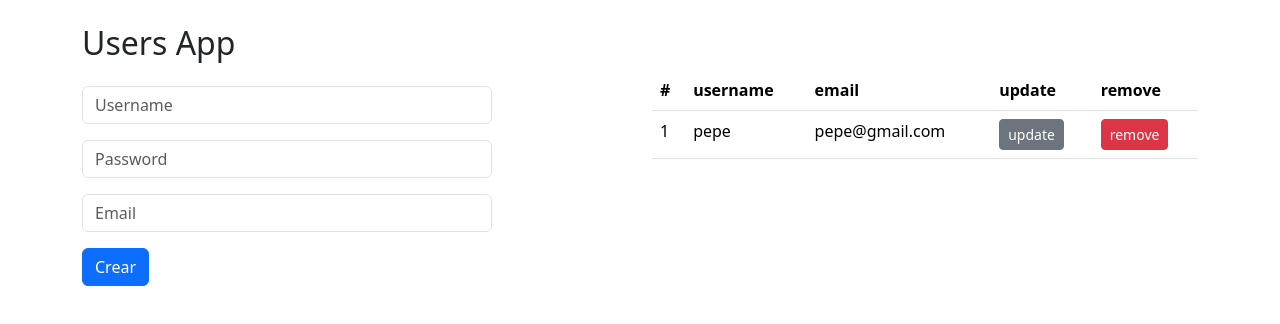
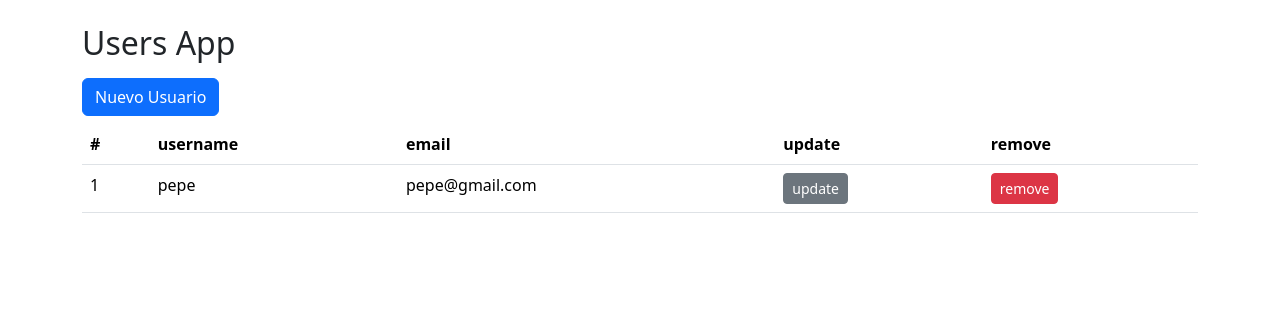
Before and after one commit to Memobig/6-users-app, a React (Vite) app: page / in a window 1280 px wide. Shown: the top 324 px of the page. Built offline with nearby package versions, Linux system fonts and the light colour scheme.

Commit message:
open/close formulario

```diff
--- a/src/UsersApp.jsx
+++ b/src/UsersApp.jsx
@@ -10,9 +10,12 @@ export const UsersApp = () => {
         users,
         userSelected,
         initialUserForm,
+        visibleForm,
         handlerAddUser,
         handlerRemoveUser,
         handlerUserSelectForm,
+        handlerOpenForm,
+        handlerCloseForm,
     } = useUsers();
 
     return (
@@ -20,22 +23,29 @@ export const UsersApp = () => {
             <h2>Users App</h2>
             <div className="row">
 
-                <div className="col">
-                    <UserForm
+
+                    {!visibleForm || <div className="col"><UserForm
                         handlerAddUser={handlerAddUser}
                         initialUserForm={initialUserForm}
                         userSelected={userSelected}
-                    />
-                </div>
+                        handlerCloseForm={handlerCloseForm}
+                    /></div>}
+
+
                 <div className="col">
-                    {users.length === 0
-                        ? <div className="alert alert-warning">No hay usuarios en el sistema!</div>
-                        :
-                        <UsersList
-                            users={users}
-                            handlerRemoveUser={handlerRemoveUser}
-                            handlerUserSelectForm={handlerUserSelectForm}/>
+                    {visibleForm || <button className="btn btn-primary my-2" onClick={handlerOpenForm}>
+                        Nuevo Usuario
+                    </button>}
 
+                    {
+                        users.length === 0
+                            ? <div className="alert alert-warning">No hay usuarios en el sistema!</div>
+                            :
+                            <UsersList
+                                users={users}
+                                handlerRemoveUser={handlerRemoveUser}
+                                handlerUserSelectForm={handlerUserSelectForm}
+                                 />
                     }
                 </div>
             </div>
--- a/src/components/UserForm.jsx
+++ b/src/components/UserForm.jsx
@@ -1,7 +1,7 @@
 import { useEffect, useState } from "react";
 import Swal from "sweetalert2";
 
-export const UserForm = ({ handlerAddUser, userSelected, initialUserForm }) => {
+export const UserForm = ({ handlerAddUser,handlerCloseForm, userSelected, initialUserForm }) => {
 
     const [userForm, setUserForm] = useState(initialUserForm);
     const { id, username, password, email } = userForm;
@@ -41,6 +41,11 @@ export const UserForm = ({ handlerAddUser, userSelected, initialUserForm }) => {
         setUserForm(initialUserForm);
     }
 
+    const onCloseForm = () => {
+        handlerCloseForm();
+        setUserForm(initialUserForm);
+    }
+
     return (
         <form onSubmit={onSubmit}>
             <input
@@ -73,6 +78,10 @@ export const UserForm = ({ handlerAddUser, userSelected, initialUserForm }) => {
                 type="submit">
                 {id > 0 ? 'Editar' : 'Crear'}
             </button>
+            <button className="btn btn-primary mx-2"
+            type="button" onClick={handlerCloseForm}>
+                Cerrar
+            </button>
         </form>
     );
 }
--- a/src/hooks/useUsers.js
+++ b/src/hooks/useUsers.js
@@ -22,18 +22,12 @@ export const useUsers = () => {
 
     const [users, dispatch] = useReducer(usersReducers, initialUsers);
     const [userSelected, setUserSelected] = useState(initialUserForm);
+    const [visibleForm, setVisibleForm] = useState(false);
 
     const handlerAddUser = (user) => {
 
-        let type;
-
-        if(user.id === 0){
-            type = 'addUser';
-        } else {
-            type = 'updateUser'
-        }
         dispatch({
-            type: type,
+            type: (user.id === 0)?'addUser':'updateUser',
             payload: user,
         });
 
@@ -46,6 +40,8 @@ export const useUsers = () => {
             "El usuario ha sido actualizado con exito!",
             "success"
           );
+          setVisibleForm(false);
+          setUserSelected(initialUserForm);
     }
 
     const handlerRemoveUser = (id) => {
@@ -77,16 +73,27 @@ export const useUsers = () => {
 
     const handlerUserSelectForm = (user) => {
         //console.log(user);
+        setVisibleForm(true);
         setUserSelected({...user})
     }
+     const handlerOpenForm = () => {
+        setVisibleForm(true);
+     }
+     const handlerCloseForm = () => {
+        setVisibleForm(false);
+        setUserSelected(initialUserForm)
+     }
 
     return {
         users,
         userSelected,
         initialUserForm,
+        visibleForm,
         handlerAddUser,
         handlerRemoveUser,
         handlerUserSelectForm,
+        handlerOpenForm,
+        handlerCloseForm,
     }
 
 }
```
